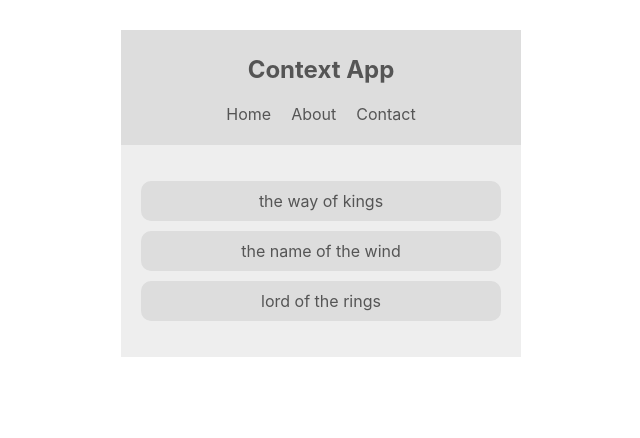
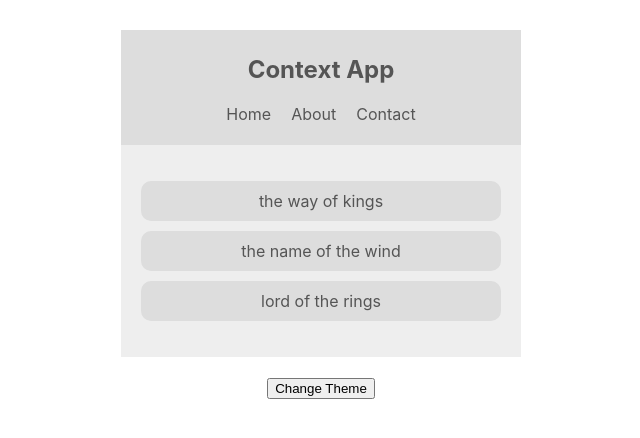
Before and after one commit to lukenems/Context_Hooks-app, a React (Create React App) app: page / in a window 1280 px wide. Shown: the top 438 px of the page, without its empty margins (319-959 px from the left). Built offline with nearby package versions, Linux system fonts and the light colour scheme.

Commit message:
created button to quickly change theme with context

```diff
--- a/src/App.js
+++ b/src/App.js
@@ -2,6 +2,7 @@
 import Navbar from './components/Navbar';
 import BookList from './components/Booklist';
 import ThemeContextProvider from './contexts/ThemeContext';
+import ThemeToggle from './components/ThemeToggle';
 
 function App() {
   return (
@@ -9,6 +10,7 @@
       <ThemeContextProvider>
         <Navbar />
         <BookList />
+        <ThemeToggle />
       </ThemeContextProvider>
     </div>
   );
--- /dev/null
+++ b/src/components/ThemeToggle.js
@@ -0,0 +1,14 @@
+import React, { Component } from "react";
+import { ThemeContext } from '../contexts/ThemeContext';
+
+class ThemeToggle extends Component {
+  static contextType = ThemeContext;
+  render() {
+    const { toggleTheme } = this.context;
+    return (
+      <button onClick={toggleTheme}>Change Theme</button>
+    );
+  }
+}
+
+export default ThemeToggle;
--- a/src/contexts/ThemeContext.js
+++ b/src/contexts/ThemeContext.js
@@ -6,11 +6,14 @@
   state = {
     isLightTheme: true,
     light: {syntax: '#555', ui: '#ddd', bg: '#eee'},
-    dark: {syntax: '#ddd', ui: '#333', gb: '#555'}
+    dark: {syntax: '#ddd', ui: '#333', bg: '#555'}
+   }
+   toggleTheme = () => {
+     this.setState({ isLightTheme: !this.state.isLightTheme})
    }
   render() {
     return (
-      <ThemeContext.Provider value={{...this.state}}>
+      <ThemeContext.Provider value={{...this.state, toggleTheme: this.toggleTheme }}>
         {this.props.children}
       </ThemeContext.Provider>
     );
```
